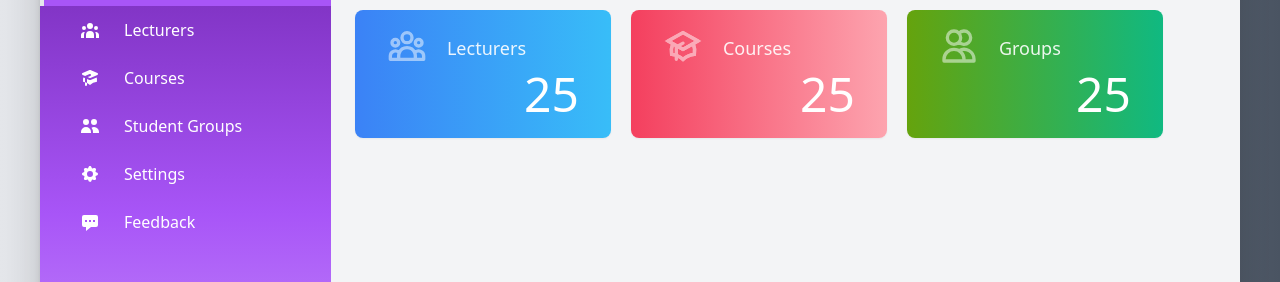
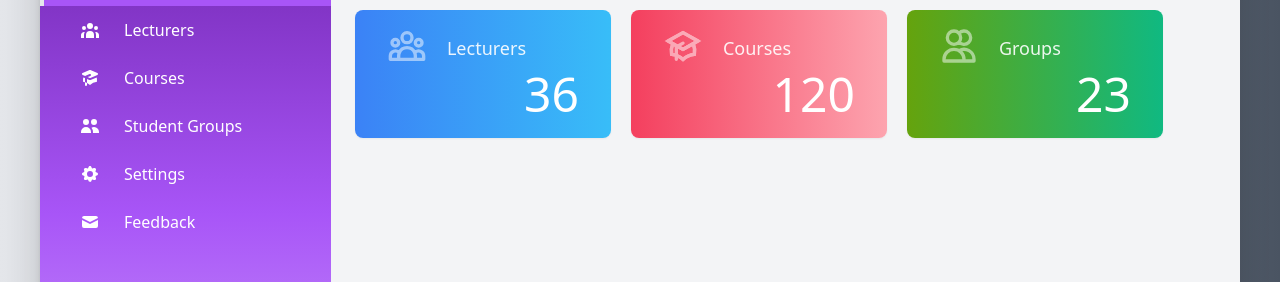
Before and after one commit to knotuteye/kronos-live, a React (Create React App) app: page /dashboard in a window 1280 px wide. Shown: the part 186-468 px from the top of the page. Built offline with nearby package versions, Linux system fonts and the light colour scheme; no server answers; sample sign-in values are in the browser's storage.

Commit message:
Added axios

```diff
--- a/package.json
+++ b/package.json
@@ -9,6 +9,7 @@
     "@testing-library/react": "^11.1.0",
     "@testing-library/user-event": "^12.1.10",
     "autoprefixer": "^9",
+    "axios": "^0.21.1",
     "firebase": "^8.6.2",
     "formik": "^2.2.7",
     "postcss": "^7",
--- /dev/null
+++ b/src/api/index.js
@@ -0,0 +1,13 @@
+import axios from "axios";
+
+const instance = axios.create({
+  baseURL: "https://localhost:3001/",
+  timeout: 1000,
+});
+
+export function FetchLecturers() {
+  const lecturers = await instance
+    .get("/lecturers")
+    .then((response) => response.data);
+  console.log(lecturers);
+}
--- a/src/components/Sidebar.js
+++ b/src/components/Sidebar.js
@@ -1,3 +1,4 @@
+import { ChevronDoubleLeftIcon } from "@heroicons/react/outline";
 import React, { useState } from "react";
 import { NavLink } from "react-router-dom";
 
@@ -20,7 +21,7 @@ export default function Sidebar({ menuMapArray, basePath }) {
             className={`flex h-12 items-center bg-purple-500 bg-opacity-0 hover:bg-purple-600 ${
               isCollapsed ? "justify-center" : "px-10"
             }`}
-            activeClassName="bg-opacity-100 border-l-4"
+            activeClassName="bg-opacity-100 border-l-4 backdrop-filter backdrop-blur-lg"
           >
             {menuItem.icon}
             <p
@@ -39,20 +40,10 @@ export default function Sidebar({ menuMapArray, basePath }) {
         bg-purple-600 bg-opacity-10 justify-center items-center
         rounded-bl-2xl font-bold tracking-widest hover:bg-opacity-100"
       >
-        <svg
-          xmlns="http://www.w3.org/2000/svg"
+        <ChevronDoubleLeftIcon
           className={`h-6 w-6 transform ${isCollapsed ? "rotate-180" : "mr-5"}`}
-          fill="none"
           viewBox="0 0 24 24"
-          stroke="currentColor"
-        >
-          <path
-            strokeLinecap="round"
-            strokeLinejoin="round"
-            strokeWidth={2}
-            d="M11 19l-7-7 7-7m8 14l-7-7 7-7"
-          />
-        </svg>
+        ></ChevronDoubleLeftIcon>
         <p className={`mr-5 ${isCollapsed ? "hidden" : "flex"}`}>
           {"Collapse".toUpperCase()}
         </p>
--- /dev/null
+++ b/src/pages/Dashboard/Lecturers/index.js
@@ -0,0 +1,10 @@
+import React from "react";
+
+export default function Lecturers({}) {
+  return (
+    <div className="flex space-y-5 flex-col p-6">
+      <h1 className="text-gray-500 font-bold text-2xl ml-1">Lecturers</h1>
+      <div className="flex flex-1 gap-5 flex-wrap"></div>
+    </div>
+  );
+}
--- a/src/pages/Dashboard/Overview/index.js
+++ b/src/pages/Dashboard/Overview/index.js
@@ -1,8 +1,27 @@
-import { AcademicCapIcon, UserGroupIcon, UsersIcon } from "@heroicons/react/outline";
-import React from "react";
+import {
+  AcademicCapIcon,
+  UserGroupIcon,
+  UsersIcon,
+} from "@heroicons/react/outline";
+import React, { useEffect, useState } from "react";
 import DisplayCard from "../../../components/DisplayCard";
 
 export default function Overview() {
+  const [statistics, setStatistics] = useState({
+    lecturers: 0,
+    courses: 0,
+    groups: 0,
+  });
+
+  function fetchStatistics() {
+    setStatistics({
+      lecturers: 36,
+      courses: 120,
+      groups: 23,
+    });
+  }
+
+  useEffect(fetchStatistics, []);
   return (
     <div className="flex space-y-5 flex-col p-6">
       <h1 className="text-gray-500 font-bold text-2xl ml-1">Overview</h1>
@@ -12,7 +31,7 @@ export default function Overview() {
           icon={<UserGroupIcon className="h-10"></UserGroupIcon>}
           label="Lecturers"
           path="/dashboard/lecturers"
-          data={25}
+          data={statistics.lecturers}
         ></DisplayCard>
 
         <DisplayCard
@@ -20,7 +39,7 @@ export default function Overview() {
           icon={<AcademicCapIcon className="h-10"></AcademicCapIcon>}
           label="Courses"
           path="/dashboard/courses"
-          data={25}
+          data={statistics.courses}
         ></DisplayCard>
 
         <DisplayCard
@@ -28,7 +47,7 @@ export default function Overview() {
           icon={<UsersIcon className="h-10"></UsersIcon>}
           label="Groups"
           path="/dashboard/groups"
-          data={25}
+          data={statistics.groups}
         ></DisplayCard>
       </div>
     </div>
--- a/src/pages/Dashboard/index.js
+++ b/src/pages/Dashboard/index.js
@@ -1,3 +1,11 @@
+import {
+  AcademicCapIcon,
+  CogIcon,
+  HomeIcon,
+  MailIcon,
+  UserGroupIcon,
+  UsersIcon,
+} from "@heroicons/react/solid";
 import React, { useContext, useEffect, useState } from "react";
 import { Route, Switch, useHistory } from "react-router";
 import { UserContext } from "../../App";
@@ -5,6 +13,7 @@ import { logOut } from "../../auth";
 import ActivityIndicator from "../../components/ActivityIndicator";
 import HeaderBar from "../../components/HeaderBar";
 import Sidebar from "../../components/Sidebar";
+import Lecturers from "./Lecturers";
 import Overview from "./Overview";
 
 export default function Dashboard() {
@@ -39,92 +48,46 @@ export default function Dashboard() {
             {
               name: "Overview",
               icon: (
-                <svg
-                  xmlns="http://www.w3.org/2000/svg"
-                  className="h-5 w-5"
-                  viewBox="0 0 20 20"
-                  fill="currentColor"
-                >
-                  <path d="M10.707 2.293a1 1 0 00-1.414 0l-7 7a1 1 0 001.414 1.414L4 10.414V17a1 1 0 001 1h2a1 1 0 001-1v-2a1 1 0 011-1h2a1 1 0 011 1v2a1 1 0 001 1h2a1 1 0 001-1v-6.586l.293.293a1 1 0 001.414-1.414l-7-7z" />
-                </svg>
+                <HomeIcon className="h-5 w-5" viewBox="0 0 20 20"></HomeIcon>
               ),
               path: "/",
             },
             {
               name: "Lecturers",
               icon: (
-                <svg
-                  xmlns="http://www.w3.org/2000/svg"
+                <UserGroupIcon
                   className="h-5 w-5"
                   viewBox="0 0 20 20"
-                  fill="currentColor"
-                >
-                  <path d="M13 6a3 3 0 11-6 0 3 3 0 016 0zM18 8a2 2 0 11-4 0 2 2 0 014 0zM14 15a4 4 0 00-8 0v3h8v-3zM6 8a2 2 0 11-4 0 2 2 0 014 0zM16 18v-3a5.972 5.972 0 00-.75-2.906A3.005 3.005 0 0119 15v3h-3zM4.75 12.094A5.973 5.973 0 004 15v3H1v-3a3 3 0 013.75-2.906z" />
-                </svg>
+                ></UserGroupIcon>
               ),
               path: "/lecturers",
             },
             {
               name: "Courses",
               icon: (
-                <svg
-                  xmlns="http://www.w3.org/2000/svg"
+                <AcademicCapIcon
                   className="h-5 w-5"
                   viewBox="0 0 20 20"
-                  fill="currentColor"
-                >
-                  <path d="M10.394 2.08a1 1 0 00-.788 0l-7 3a1 1 0 000 1.84L5.25 8.051a.999.999 0 01.356-.257l4-1.714a1 1 0 11.788 1.838L7.667 9.088l1.94.831a1 1 0 00.787 0l7-3a1 1 0 000-1.838l-7-3zM3.31 9.397L5 10.12v4.102a8.969 8.969 0 00-1.05-.174 1 1 0 01-.89-.89 11.115 11.115 0 01.25-3.762zM9.3 16.573A9.026 9.026 0 007 14.935v-3.957l1.818.78a3 3 0 002.364 0l5.508-2.361a11.026 11.026 0 01.25 3.762 1 1 0 01-.89.89 8.968 8.968 0 00-5.35 2.524 1 1 0 01-1.4 0zM6 18a1 1 0 001-1v-2.065a8.935 8.935 0 00-2-.712V17a1 1 0 001 1z" />
-                </svg>
+                ></AcademicCapIcon>
               ),
               path: "/courses",
             },
             {
               name: "Student Groups",
               icon: (
-                <svg
-                  xmlns="http://www.w3.org/2000/svg"
-                  className="h-5 w-5"
-                  viewBox="0 0 20 20"
-                  fill="currentColor"
-                >
-                  <path d="M9 6a3 3 0 11-6 0 3 3 0 016 0zM17 6a3 3 0 11-6 0 3 3 0 016 0zM12.93 17c.046-.327.07-.66.07-1a6.97 6.97 0 00-1.5-4.33A5 5 0 0119 16v1h-6.07zM6 11a5 5 0 015 5v1H1v-1a5 5 0 015-5z" />
-                </svg>
+                <UsersIcon className="h-5 w-5" viewBox="0 0 20 20"></UsersIcon>
               ),
               path: "/groups",
             },
             {
               name: "Settings",
-              icon: (
-                <svg
-                  xmlns="http://www.w3.org/2000/svg"
-                  className="h-5 w-5"
-                  viewBox="0 0 20 20"
-                  fill="currentColor"
-                >
-                  <path
-                    fillRule="evenodd"
-                    d="M11.49 3.17c-.38-1.56-2.6-1.56-2.98 0a1.532 1.532 0 01-2.286.948c-1.372-.836-2.942.734-2.106 2.106.54.886.061 2.042-.947 2.287-1.561.379-1.561 2.6 0 2.978a1.532 1.532 0 01.947 2.287c-.836 1.372.734 2.942 2.106 2.106a1.532 1.532 0 012.287.947c.379 1.561 2.6 1.561 2.978 0a1.533 1.533 0 012.287-.947c1.372.836 2.942-.734 2.106-2.106a1.533 1.533 0 01.947-2.287c1.561-.379 1.561-2.6 0-2.978a1.532 1.532 0 01-.947-2.287c.836-1.372-.734-2.942-2.106-2.106a1.532 1.532 0 01-2.287-.947zM10 13a3 3 0 100-6 3 3 0 000 6z"
-                    clipRule="evenodd"
-                  />
-                </svg>
-              ),
+              icon: <CogIcon className="h-5 w-5" viewBox="0 0 20 20"></CogIcon>,
               path: "/settings",
             },
             {
               name: "Feedback",
               icon: (
-                <svg
-                  xmlns="http://www.w3.org/2000/svg"
-                  className="h-5 w-5"
-                  viewBox="0 0 20 20"
-                  fill="currentColor"
-                >
-                  <path
-                    fillRule="evenodd"
-                    d="M18 5v8a2 2 0 01-2 2h-5l-5 4v-4H4a2 2 0 01-2-2V5a2 2 0 012-2h12a2 2 0 012 2zM7 8H5v2h2V8zm2 0h2v2H9V8zm6 0h-2v2h2V8z"
-                    clipRule="evenodd"
-                  />
-                </svg>
+                <MailIcon className="h-5 w-5" viewBox="0 0 20 20"></MailIcon>
               ),
               path: "/feedback",
             },
@@ -135,8 +98,8 @@ export default function Dashboard() {
           <HeaderBar username={user.email} onClick={_logOut} />
           <div className="bg-gray-100 h-full rounded-br-2xl">
             <Switch>
-              <Route path="/" component={Overview} />
-              <Route path="/lecturers" component={null} />
+              <Route path="/dashboard/lecturers" exact component={Lecturers} />
+              <Route path="/dashboard/" exact component={Overview} />
             </Switch>
           </div>
         </div>
```
Also changed, not shown: 1 other file (tests, documents, lock files or other folders).
